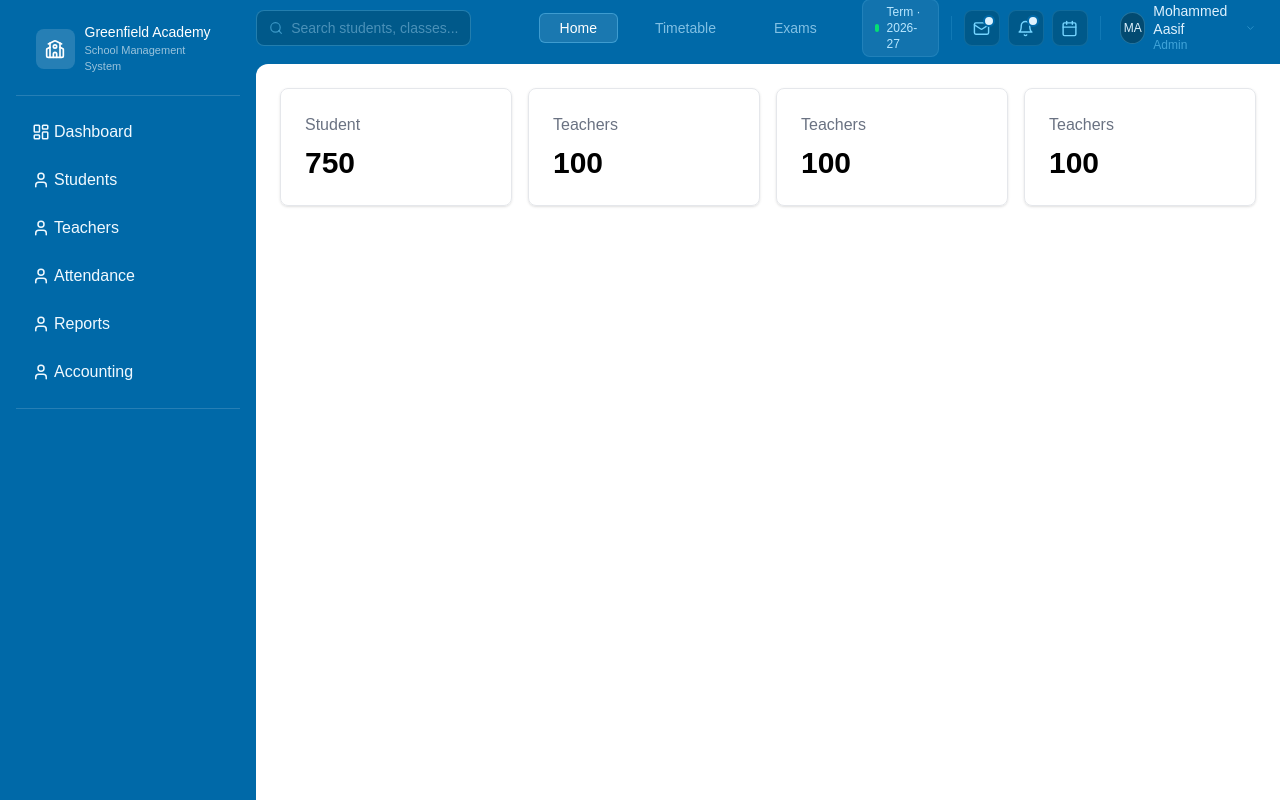
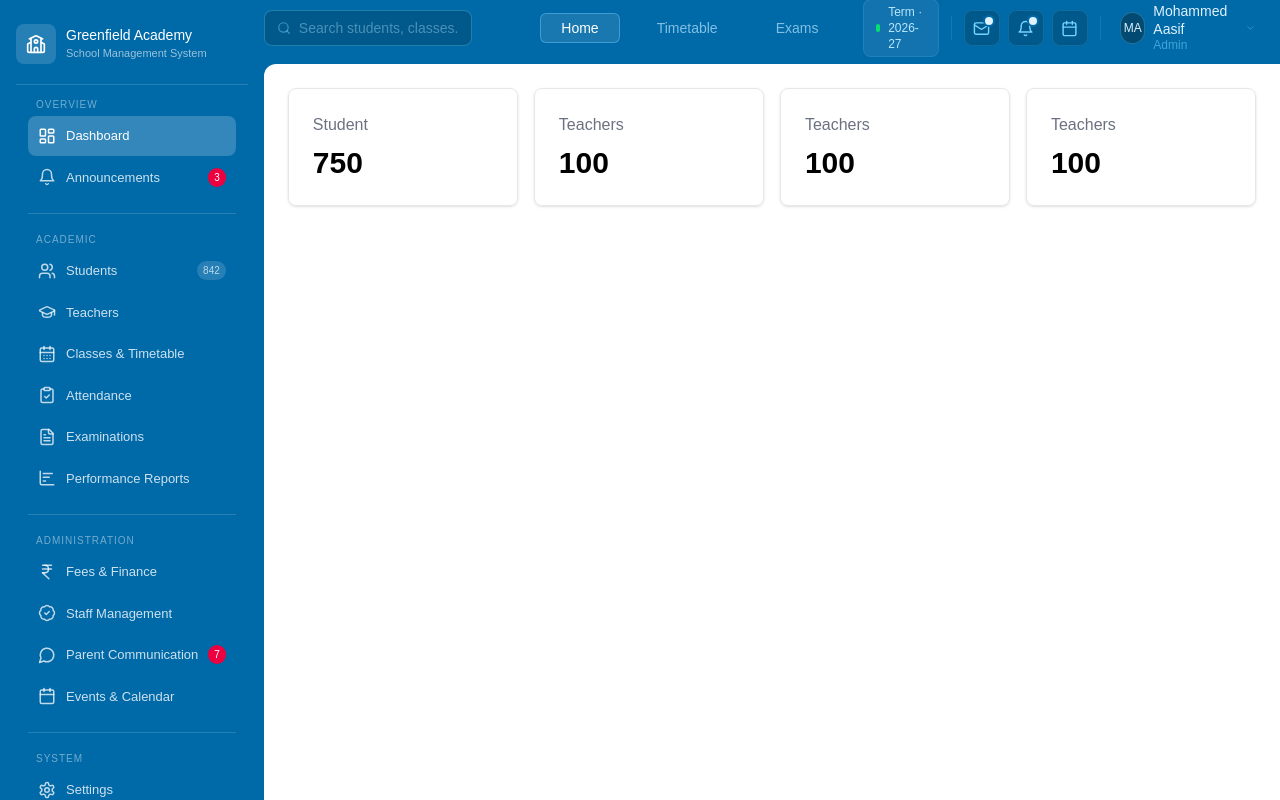
Before and after one commit to webdexx/school_saas_frontend, a React (Vite) app: page / in a window 1280 px wide. Built offline with nearby package versions, Linux system fonts and the light colour scheme.

Commit message:
Added Required Icons and styles

```diff
--- a/src/components/organisms/Sidebar.tsx
+++ b/src/components/organisms/Sidebar.tsx
@@ -1,26 +1,96 @@
-import { sidebarMenu } from "@/constants/sidebarMenu";
+import { adminMenu, principalMenu } from "@/constants/sidebarMenu";
 import { LuSchool } from "react-icons/lu";
+import type { IconType } from "react-icons";
+import { user } from "@/constants/userRole";
+
+interface NavItemProps {
+  icon: IconType; // ✅ was: Lu
+  label: string;
+  active?: boolean;
+  badge?: number;
+  badgeType?: "alert" | "neutral";
+}
+
+interface NavSectionProps {
+  label: string;
+  items: NavItemProps[];
+}
+
+const NavItem = ({
+  icon: Icon,
+  label,
+  active,
+  badge,
+  badgeType,
+}: NavItemProps) => (
+  <div
+    className={`flex items-center gap-2.5 px-2.5 py-2.5 rounded-lg mb-0.5 cursor-pointer transition-colors
+      ${active ? "bg-white/20" : "hover:bg-white/10"}`}
+  >
+    <Icon
+      className={`w-[18px] h-[18px] shrink-0 ${active ? "text-white" : "text-white/75"}`}
+    />
+    <span
+      className={`text-[13px] ${active ? "text-white font-medium" : "text-white/80"}`}
+    >
+      {label}
+    </span>
+    {badge && (
+      <span
+        className={`ml-auto text-[10px] font-medium px-1.5 py-0.5 rounded-full
+          ${badgeType === "alert" ? "bg-rose-600 text-white" : "bg-white/15 text-white/70"}`}
+      >
+        {badge}
+      </span>
+    )}
+  </div>
+);
+
+const NavSection = ({ label, items }: NavSectionProps) => (
+  <div className="px-3 pt-3 pb-2">
+    <p className="text-[10px] uppercase tracking-widest text-white/45 px-2 mb-1">
+      {label}
+    </p>
+    {items.map((item) => (
+      <NavItem key={item.label} {...item} />
+    ))}
+  </div>
+);
+
+const Divider = () => <div className="h-px bg-white/15 mx-3 my-1.5" />;
 
 const Sidebar = () => {
+  const menuType = user.role === "Admin" ? adminMenu : principalMenu;
 
   return (
-    <aside className="h-full w-64 px-4 bg-sky-700 overflow-hidden">
-
+    <aside className="h-full w-fit px-4 bg-sky-700 overflow-hidden">
       {/* Header */}
-      <div className="px-5 pt-6 pb-1 border-b border-white/15">
+      <div className="pe-5 pt-6 pb-1 border-b border-white/15">
         {/* School branding */}
         <div className="flex items-center gap-2.5 mb-4">
           <div className="w-10 h-10 bg-white/15 rounded-lg flex items-center justify-center">
             <LuSchool className="text-white w-5 h-5" />
           </div>
           <div>
-            <div className="text-sm font-medium text-white leading-tight">Greenfield Academy</div>
-            <div className="text-[11px] text-white/60">School Management System</div>
+            <div className="text-sm font-medium text-white leading-tight">
+              Greenfield Academy
+            </div>
+            <div className="text-[11px] text-white/60">
+              School Management System
+            </div>
           </div>
         </div>
       </div>
 
-      <div className="flex flex-col gap-2 pt-4 pb-4 border-b border-white/15">
+      <NavSection label="Overview" items={menuType.overview} />
+      <Divider />
+      <NavSection label="Academic" items={menuType.academic} />
+      <Divider />
+      <NavSection label="Administration" items={menuType.administration} />
+      <Divider />
+      <NavSection label="System" items={menuType.system} />
+
+      {/* <div className="flex flex-col gap-2 pt-4 pb-4 border-b border-white/15">
         {sidebarMenu.map((item) => (
           <button
             key={item.id}
@@ -30,7 +100,7 @@ const Sidebar = () => {
             {item.label}
           </button>
         ))}
-      </div>
+      </div> */}
     </aside>
   );
 };
--- a/src/constants/sidebarMenu.ts
+++ b/src/constants/sidebarMenu.ts
@@ -1,34 +1,69 @@
-import { LuLayoutDashboard, LuUser } from 'react-icons/lu'
+import {
+  LuLayoutDashboard,
+  LuBell,
+  LuUsers,
+  LuGraduationCap,
+  LuCalendarDays,
+  LuClipboardCheck,
+  LuFileText,
+  LuChartBarDecreasing,
+  LuIndianRupee,
+  LuBadgeCheck,
+  LuMessageCircle,
+  LuCalendar,
+  LuSettings,
+} from "react-icons/lu";
 
-export const sidebarMenu = [
-  {
-    id: 1,
-    label: "Dashboard",
-    icon: LuLayoutDashboard
-  },
-  {
-    id: 2,
-    label: "Students",
-    icon: LuUser
-  },
-  {
-    id: 3,
-    label: "Teachers",
-    icon: LuUser
-  },
-  {
-    id: 4,
-    label: "Attendance",
-    icon: LuUser
-  },
-  {
-    id: 5,
-    label: "Reports",
-    icon: LuUser
-  },
-  {
-    id: 6,
-    label: "Accounting",
-    icon: LuUser
-  },
-];
+export const adminMenu = {
+  overview: [
+    { icon: LuLayoutDashboard, label: "Dashboard", active: true },
+    { icon: LuBell, label: "Announcements", badge: 3, badgeType: "alert" as const },
+  ],
+  academic: [
+    { icon: LuUsers, label: "Students", badge: 842, badgeType: "neutral" as const},
+    { icon: LuGraduationCap, label: "Teachers" },
+    { icon: LuCalendarDays, label: "Classes & Timetable" },
+    { icon: LuClipboardCheck, label: "Attendance" },
+    { icon: LuFileText, label: "Examinations" },
+    { icon: LuChartBarDecreasing, label: "Performance Reports" },
+  ],
+  administration: [
+    { icon: LuIndianRupee, label: "Fees & Finance" },
+    { icon: LuBadgeCheck, label: "Staff Management" },
+    {
+      icon: LuMessageCircle,
+      label: "Parent Communication",
+      badge: 7,
+      badgeType: "alert" as const,
+    },
+    { icon: LuCalendar, label: "Events & Calendar" },
+  ],
+  system: [{ icon: LuSettings, label: "Settings" }],
+};
+
+export const principalMenu = {
+  overview: [
+    { icon: LuLayoutDashboard, label: "Dashboard", active: true },
+    { icon: LuBell, label: "Announcements", badge: 3, badgeType: "alert" as const },
+  ],
+  academic: [
+    { icon: LuUsers, label: "Students", badge: 842, badgeType: "neutral" as const },
+    { icon: LuGraduationCap, label: "Teachers" },
+    { icon: LuCalendarDays, label: "Classes & Timetable" },
+    { icon: LuClipboardCheck, label: "Attendance" },
+    { icon: LuFileText, label: "Examinations" },
+    { icon: LuChartBarDecreasing, label: "Performance Reports" },
+  ],
+  administration: [
+    { icon: LuIndianRupee, label: "Fees & Finance" },
+    { icon: LuBadgeCheck, label: "Staff Management" },
+    {
+      icon: LuMessageCircle,
+      label: "Parent Communication",
+      badge: 7,
+      badgeType: "alert" as const,
+    },
+    { icon: LuCalendar, label: "Events & Calendar" },
+  ],
+  system: [{ icon: LuSettings, label: "Settings" }],
+};
```
